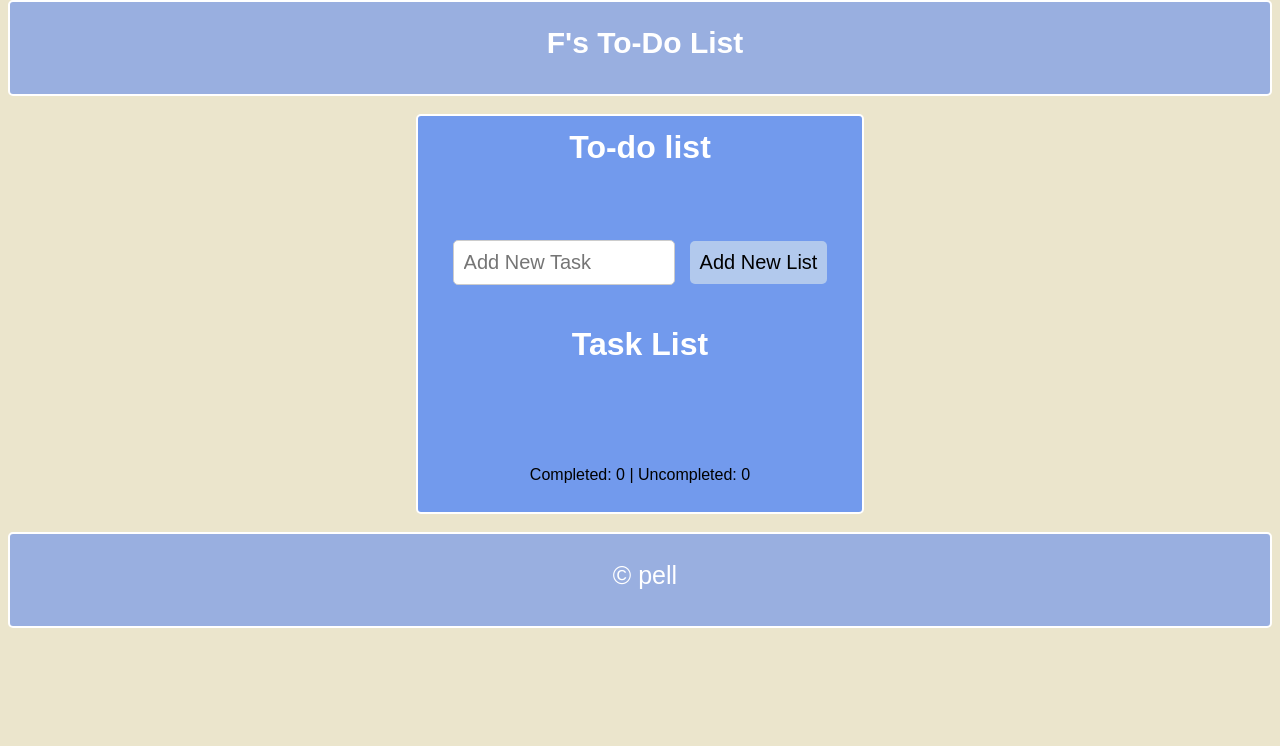
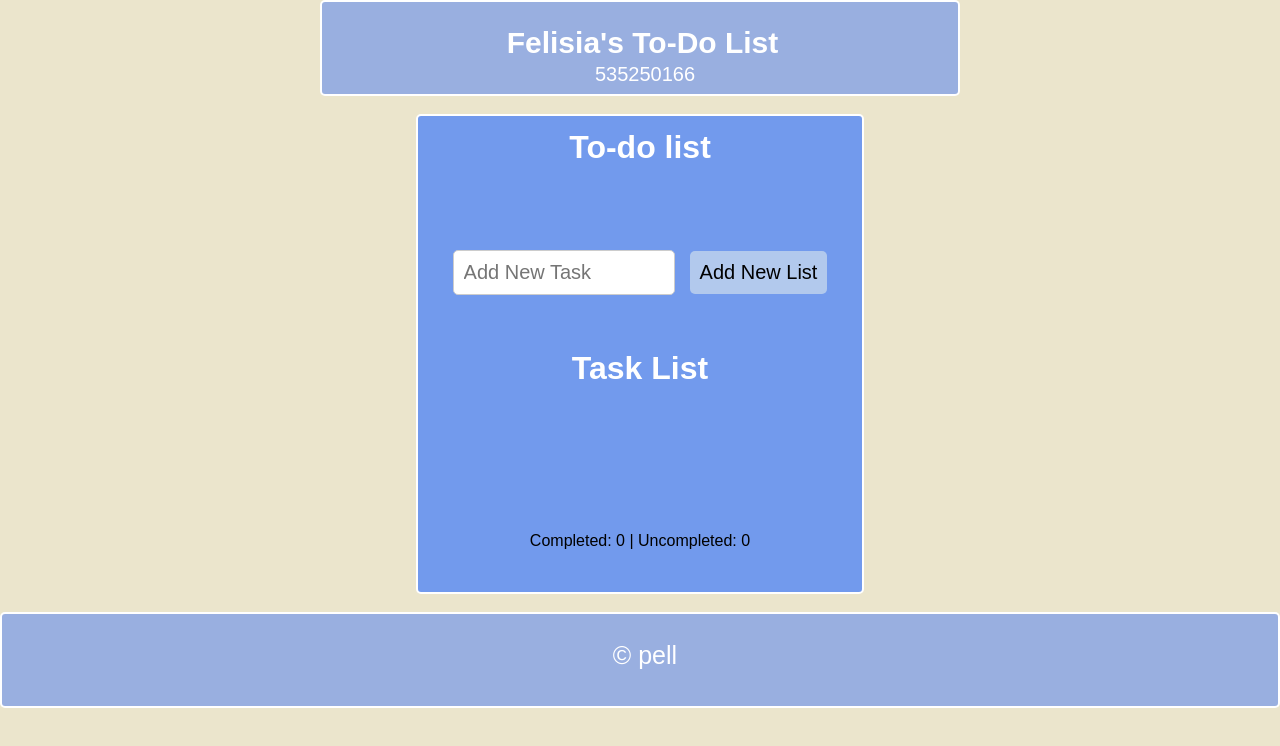
Before and after one commit to Pell227/to-do-list, a plain HTML site: page index.html in a window 1280 px wide. Drawn offline with Linux system fonts and the light colour scheme.

Commit message:
updated on styling

```diff
--- a/index.html
+++ b/index.html
@@ -16,7 +16,9 @@
   <body>
     <header>
       <div class="boxh">
-        <h1>F's To-Do List</h1>
+        <h1>Felisia's To-Do List</h1>
+        <br>
+        <p>535250166</p>
       </div>
       <br />
     </header>
@@ -24,7 +26,6 @@
     <div class="container">
       <div class="boxtd">
         <h1>To-do list</h1>
-      <br />
 
       <div id="formm">
         <input type="text" id="tdn" name="tdn" placeholder="Add New Task" />
--- a/style.css
+++ b/style.css
@@ -15,28 +15,39 @@ body {
   align-items: center;
   background-color: #99afe0;
   border-radius: 5px;
-  width: 79em;
+  width: 100%;
   height: 6em;
   padding: 5px 10px 15px 20px;
 }
 
 .boxh {
   box-sizing: border-box;
+  position: relative;
   border: 2px, solid, white;
   display: flex;
   justify-content: center;
   align-items: center;
   background-color: #99afe0;
   border-radius: 5px;
-  width: 79em;
+  width: 50%;
   height: 6em;
   padding: 5px 10px 15px 20px;
+  gap: 5px;
 }
 
 .boxh h1 {
   text-align: center;
   color: #ffffff;
   font-size: 30px;
+}
+
+.boxh p {
+  position: absolute;
+  text-align: center;
+  color: #ffffff;
+  font-size: 20px;
+  bottom: 8px;
+  margin: 0;
 }
 
 footer {
@@ -54,7 +65,7 @@ footer {
   align-items: center;
   flex-direction: column;
   width: 35%;
-  height: 25em;
+  height: 30em;
 }
 
 .boxtd h1 {
```
